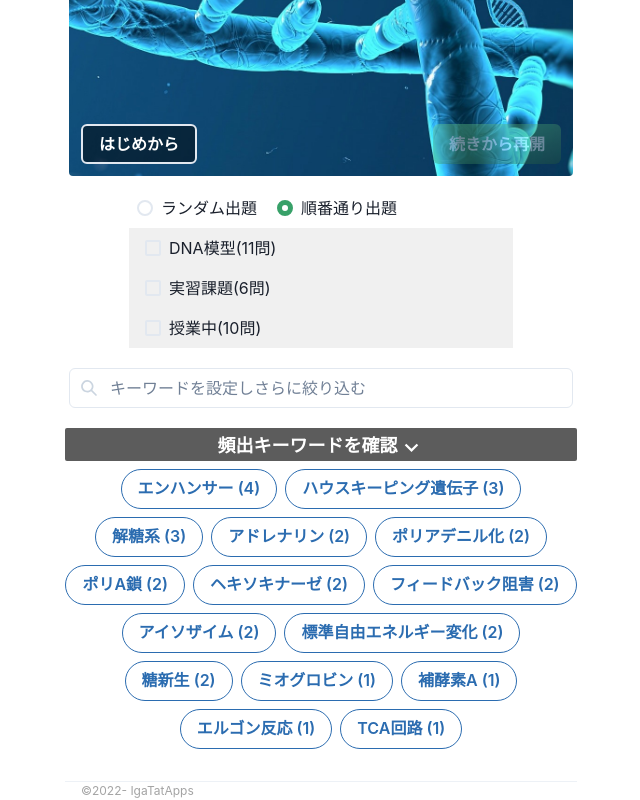
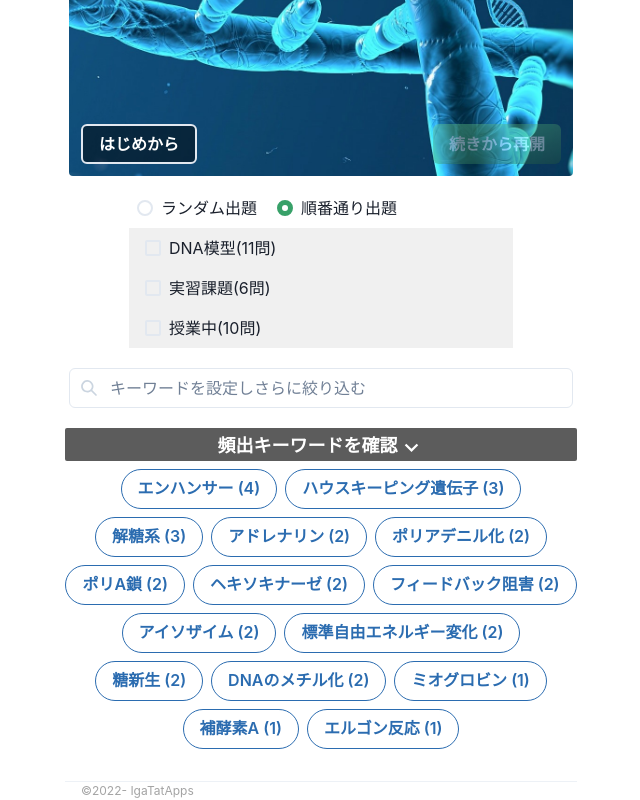
Before and after one commit to Hi09092002/Nahinata, a React (Create React App) app: page / in a window 1280 px wide. Shown: the part 409-1209 px from the top of the page, without its empty margins (319-959 px from the left). Built offline with nearby package versions, Linux system fonts and the light colour scheme.

Commit message:
added terms

```diff
--- a/src/useTechnicalTerm.js
+++ b/src/useTechnicalTerm.js
@@ -785,40 +785,57 @@ export const useTechnicalTerm = () => {
       explanation:
         '電子伝達鎖における酸素分子の水への還元が不十分な場合に生成される。スーパーオキシド・過酸化水素・ヒドロキシルラジカルで構成され、分子状酸素に比べて反応性に富み、核酸・タンパク質・膜脂質などに損傷を引き起こし、酸化的ストレスとして多くの疾患（がん・動脈硬化）の原因を作ると考えられている。生体には活性酸素種を低反応性の分子に変換する反応や、抗酸化化合物（グルタチオン・尿酸・L-アスコルビン酸/ビタミンC・α-トコフェロール/ビタミンE）による防御機構がある。',
     },
-    // {
-    //   term:[''],
-    //   explanation:'',
-    // },
-    // {
-    //   term:[''],
-    //   explanation:'',
-    // },
-    //   term:[''],
-    //   explanation:'',
-    // },
-    // {
-    //   term:[''],
-    //   explanation:'',
-    // },
-    // {
-    //   term:[''],
-    //   explanation:'',
-    // },
-    // {
-    //   term:[''],
-    //   explanation:'',
-    // },
-    //   term:[''],
-    //   explanation:'',
-    // },
-    // {
-    //   term:[''],
-    //   explanation:'',
-    // },
-    // {
-    //   term:[''],
-    //   explanation:'',
-    // },
+    {
+      term: ['ヒストンタンパク質', 'histone protein', 'histone', 'ヒストン'],
+      explanation:
+        '染色体でクロマチンをパッキングしている8量体タンパク質。ヒストンはDNAを巻きつけてヌクレオソームを形成する。種を超えて広く遺伝子配列が共通している（よく保存されている）。',
+    },
+    {
+      term: ['コルヒチン処理', 'colchicine', 'コルヒチン', 'コルキチン'],
+      explanation:
+        '微小管（紡錘体）の形成を阻害することで、体細胞分裂の分裂中期で反応を止めることができる。染色体の観察のほか、種なし果物を収穫するために利用されることがある。',
+    },
+    {
+      term: ['M期', 'mitotic phase'],
+      explanation:
+        '細胞周期(G1/S/G2/M期)のうち、細胞分裂期に相当する期間。DNA合成自体はS期に完了している。細胞周期のうち約10%の時間がM期に費やされる。',
+    },
+    {
+      term: [
+        'サイクリン',
+        'cyclin',
+        'サイクリン依存性キナーゼ',
+        'Cyclin Dependent Kinase',
+        'CDK',
+      ],
+      explanation:
+        'サイクリン・サイクリン依存性キナーゼCDKは真核細胞の細胞において細胞終期を移行させるためのエンジン(Cell Cycle Clock)の役割を果たすタンパク質で、サイクリンとCDKは複合体を形成して働く。サイクリンはCDKの活性発現に必要であり、調整サブユニットと呼ばれる。CDKはサイクリンに依存して活性が変化するキナーゼの総称。現在、哺乳類では20種類以上のサイクリンが発見されている。例えばサイクリンD-CDK4複合体 / サイクリンE-CDK2複合体はG₁期の通過を制御している（→チェックポイント）。',
+    },
+    {
+      term: ['チェックポイント', 'checkpoint'],
+      explanation:
+        '「細胞周期では、後のイベントの開始は前のイベントの完了を待って実施される。前のイベントが終了されるまでは、後のイベントには負のフィードバックがかかる。(Hartwell/1989)」実際の分子機構にはサイクリン-CDK複合体が関与する。',
+    },
+    {
+      term: ['DNAのメチル化', 'メチル化', 'CpG'],
+      explanation:
+        '哺乳類のシトシンCの3%はメチル化(CH₃)されている。メチル化されたDNAは基本的に発現が抑制され、そのDNAが関与する多くの遺伝子が影響を受ける。エピジェネティクスのひとつで、体細胞分裂でのみメチル化は引き継がれる。CpG配列でのみメチル化は行われるが、ゲノム上でCとGが高密度で連続している場所をCpGアイランドとよび、CpGアイランドの80％ほどがメチル化され、遺伝子発現の調節・がん・インプリンティング等に関係しているといわれている。',
+    },
+    {
+      term: ['ゲノムインプリンティング', 'インプリンティング', 'imprinting'],
+      explanation:
+        '精子や卵子の形成過程において何らかの形で遺伝子に「しるし」あるいは「記憶」が刷り込まれ、そのしるしにしたがって子での遺伝子発現が生じる現象をゲノムインプリンティングという。インプリントは減数分裂・体細胞分裂で維持されるが、メンデルの法則に反して父性-母性対立遺伝子間で異なる発現を有している。',
+    },
+    {
+      term: ['レトロウイルス', 'retroviridae'],
+      explanation:
+        'RNAウイルス類の中で、逆転写酵素（RNA→DNA / RNA依存性DNAポリメラーゼ）を持つ種類の総称。スプマウイルス・HIV・HTLVなど。その他、B型肝炎ウイルスHBVはDNAウイルスであるが、DNA→RNA→DNAと逆転写を経て複製するためレトロイドともよばれる。',
+    },
+    {
+      term: ['岡崎フラグメント', 'okazaki fragment'],
+      explanation:
+        'DNA合成時にラギング鎖で不連続に合成された断片。DNAポリメラーゼは5’→3’方向にしか合成されないため。岡崎フラグメントは、その後DNAリガーゼにより共有結合で繋がる。',
+    },
     // {
     //   term:[''],
     //   explanation:'',
```
Also changed, not shown: src/useQuestionList.js (+18 -0 lines), 7 other files (tests, documents, lock files or other folders).
